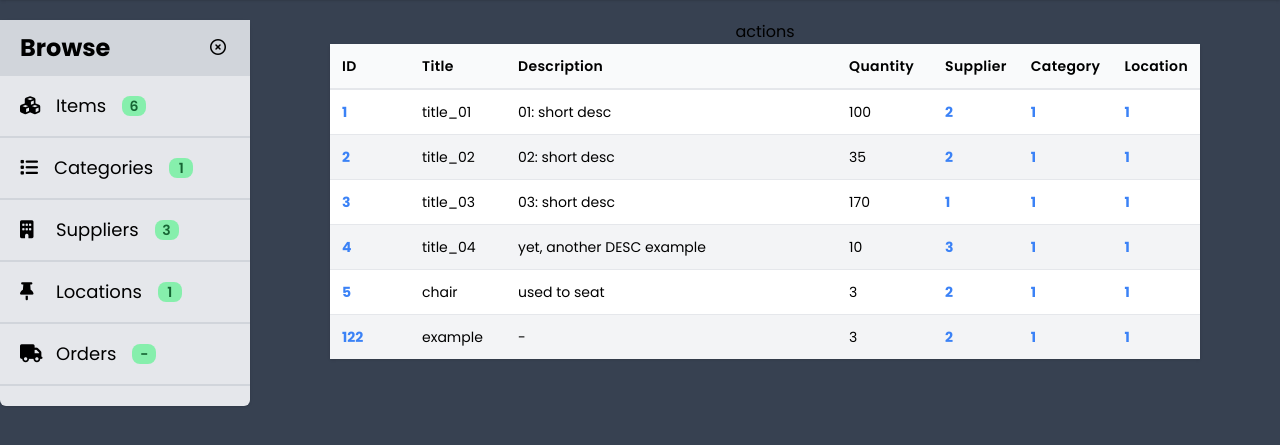
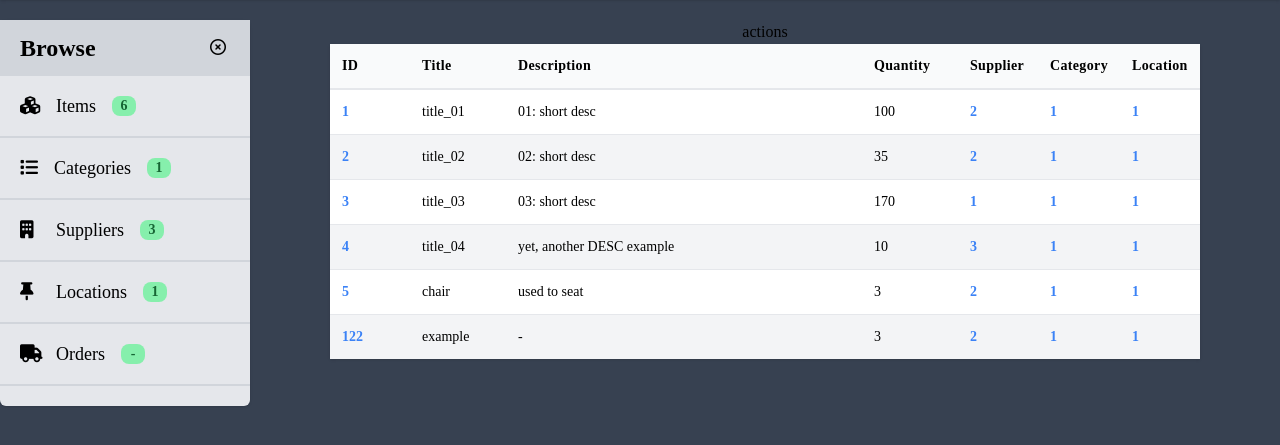
Before and after one commit to karimelkh/inventory_ms, a Django app: page /home/ in a window 1280 px wide. Shown: the part 56-501 px from the top of the page. Run offline with Django 4.2, Linux system fonts and the light colour scheme; data comes from the database, SQL or seed files in the repository; style sheets or scripts are compiled from the project's sources.

Commit message:
use font in css file

```diff
--- a/main/templates/main/base.html
+++ b/main/templates/main/base.html
@@ -7,9 +7,6 @@
 		<meta charset="UTF-8">
 		<meta name="viewport" content="width=device-width, initial-scale=1.0">
 		<link href="{% static 'css/styles.css' %}" rel="stylesheet">
-		<link rel="preconnect" href="https://fonts.googleapis.com">
-		<link rel="preconnect" href="https://fonts.gstatic.com" crossorigin>
-		<link href="https://fonts.googleapis.com/css2?family=Poppins:ital,wght@0,100;0,200;0,300;0,400;0,500;0,600;0,700;0,800;0,900;1,100;1,200;1,300;1,400;1,500;1,600;1,700;1,800;1,900&display=swap" rel="stylesheet">
 		<link href="{% static 'css/all.min.css' %}" rel="stylesheet">
 		{% livereload_script %}
 		<title>
```
